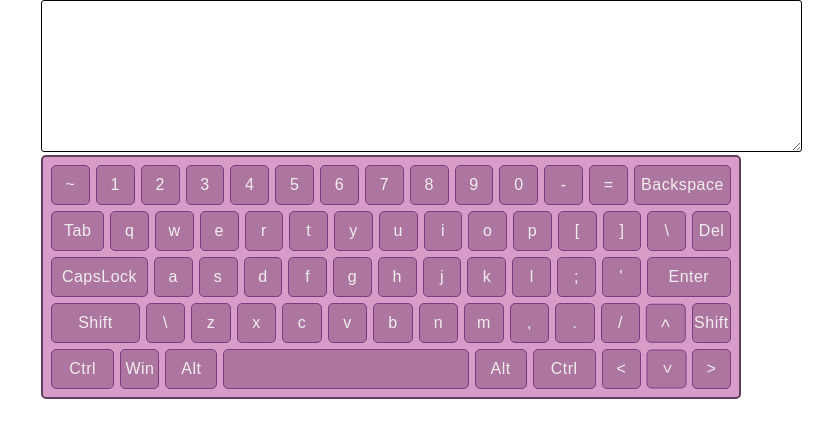
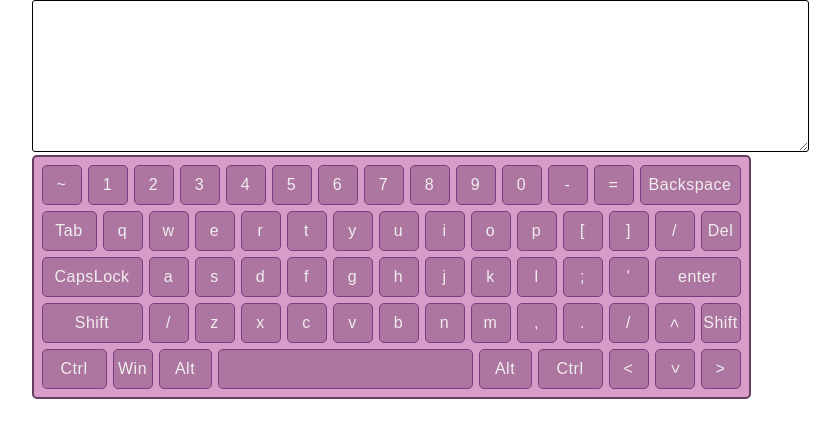
Before and after one commit to pinkpony1106/virtual-keyboard, a plain HTML site: page index.html in a window 1280 px wide. Shown: the whole page, without its empty margins (249-1089 px from the left). Drawn offline with Linux system fonts and the light colour scheme.

Commit message:
feat: done the generation of DOM elements

```diff
--- a/index.html
+++ b/index.html
@@ -7,19 +7,21 @@
     <link rel="stylesheet" href="./style.css" />
     <title>Virtual-keyboard</title>
   </head>
-  <body>
-    <div class="wrapper">
+  <body></body>
+  <script src="./script.js" async></script>
+</html>
+
+<!-- <div class="wrapper">
       <div class="container">
         <textarea
           name="textarea"
           id=""
-          cols="93"
+          cols="95"
           rows="10"
           class="text-input"
           readonly
         ></textarea>
         <div class="keyboard">
-          <div class="line">
           <button class="key content">~</button>
           <button class="key content">1</button>
           <button class="key content">2</button>
@@ -34,8 +36,6 @@
           <button class="key content">-</button>
           <button class="key content">=</button>
           <button class="key backspace">Backspace</button>
-          </div>
-          <div class="line">
           <button class="key tab">Tab</button>
           <button class="key content alpha">q</button>
           <button class="key content alpha">w</button>
@@ -51,8 +51,6 @@
           <button class="key content">]</button>
           <button class="key content">\</button>
           <button class="key">Del</button>
-          </div>
-          <div class="line">
           <button class="key capslock">CapsLock</button>
           <button class="key content alpha">a</button>
           <button class="key content alpha">s</button>
@@ -66,8 +64,6 @@
           <button class="key content">;</button>
           <button class="key content">'</button>
           <button class="key enter">Enter</button>
-          </div>
-          <div class="line">
           <button class="key shift_left">Shift</button>
           <button class="key content">\</button>
           <button class="key content alpha">z</button>
@@ -82,8 +78,6 @@
           <button class="key content">/</button>
           <button class="key arrow_top">></button>
           <button class="key shift_right">Shift</button>
-          </div>
-          <div class="line">
           <button class="key ctrl">Ctrl</button>
           <button class="key">Win</button>
           <button class="key alt">Alt</button>
@@ -95,8 +89,4 @@
           <button class="key arrow_right">></button>
         </div>
       </div>
-      </div>
-    </div>
-  </body>
-  <script src="./script.js" async></script>
-</html>
+    </div> -->
--- a/script.js
+++ b/script.js
@@ -1,40 +1,123 @@
-// function qwertyKeyboard() {
-//   let key = document.getElementById("t").value;
-//   alert(key);
+document.body.innerHTML =
+  "<div class='wrapper'><div class='container'><textarea name='textarea' id='' cols='95' rows='10' class='text-input' readonly ></textarea><div class='keyboard'></div></div></div>";
+
+const keyboardKeys = [
+  { value: "~", code: 192, class: "key content symbol" },
+  { value: "1", code: 49, class: "key content number" },
+  { value: "2", code: 50, class: "key content number" },
+  { value: "3", code: 51, class: "key content number" },
+  { value: "4", code: 52, class: "key content number" },
+  { value: "5", code: 53, class: "key content number" },
+  { value: "6", code: 54, class: "key content number" },
+  { value: "7", code: 55, class: "key content number" },
+  { value: "8", code: 56, class: "key content number" },
+  { value: "9", code: 57, class: "key content number" },
+  { value: "0", code: 48, class: "key content number" },
+  { value: "-", code: 189, class: "key content symbol" },
+  { value: "=", code: 187, class: "key content symbol" },
+  { value: "Backspace", code: 8, class: "key backspace" },
+
+  { value: "Tab", code: 9, class: "key tab" },
+  { value: "q", code: 81, class: "key content alpha" },
+  { value: "w", code: 87, class: "key content alpha" },
+  { value: "e", code: 69, class: "key content alpha" },
+  { value: "r", code: 82, class: "key content alpha" },
+  { value: "t", code: 84, class: "key content alpha" },
+  { value: "y", code: 89, class: "key content alpha" },
+  { value: "u", code: 85, class: "key content alpha" },
+  { value: "i", code: 73, class: "key content alpha" },
+  { value: "o", code: 79, class: "key content alpha" },
+  { value: "p", code: 80, class: "key content alpha" },
+  { value: "[", code: 219, class: "key content symbol" },
+  { value: "]", code: 221, class: "key content symbol" },
+  { value: "/", code: 220, class: "key content symbol" },
+  { value: "Del", code: 46, class: "key delete" },
+
+  { value: "CapsLock", code: 20, class: "key capslock" },
+  { value: "a", code: 65, class: "key content alpha" },
+  { value: "s", code: 83, class: "key content alpha" },
+  { value: "d", code: 68, class: "key content alpha" },
+  { value: "f", code: 70, class: "key content alpha" },
+  { value: "g", code: 71, class: "key content alpha" },
+  { value: "h", code: 72, class: "key content alpha" },
+  { value: "j", code: 74, class: "key content alpha" },
+  { value: "k", code: 75, class: "key content alpha" },
+  { value: "l", code: 76, class: "key content alpha" },
+  { value: ";", code: 186, class: "key content symbol" },
+  { value: "'", code: 222, class: "key content symbol" },
+  { value: "enter", code: 13, class: "key enter" },
+
+  { value: "Shift", code: 16, class: "key shift_left" },
+  { value: "/", code: 220, class: "key content symbol" },
+  { value: "z", code: 90, class: "key content alpha" },
+  { value: "x", code: 88, class: "key content alpha" },
+  { value: "c", code: 67, class: "key content alpha" },
+  { value: "v", code: 86, class: "key content alpha" },
+  { value: "b", code: 66, class: "key content alpha" },
+  { value: "n", code: 78, class: "key content alpha" },
+  { value: "m", code: 77, class: "key content alpha" },
+  { value: ",", code: 190, class: "key content symbol" },
+  { value: ".", code: 188, class: "key content symbol" },
+  { value: "/", code: 191, class: "key content symbol" },
+  { value: ">", code: 38, class: "key arrow_top" },
+  { value: "Shift", code: 16, class: "key shift_right" },
+
+  { value: "Ctrl", code: 17, class: "key ctrl" },
+  { value: "Win", code: 91, class: "key win" },
+  { value: "Alt", code: 18, class: "key alt" },
+  { value: "", code: 32, class: "key space" },
+  { value: "Alt", code: 18, class: "key alt" },
+  { value: "Ctrl", code: 17, class: "key ctrl" },
+  { value: "<", code: 37, class: "key arrow_left" },
+  { value: ">", code: 40, class: "key arrow_bottom" },
+  { value: ">", code: 39, class: "key arrow_right" },
+];
+
+const keyboard = document.querySelector(".keyboard");
+
+let keyboardDone = "";
+
+for (key of keyboardKeys) {
+  keyboardDone +=
+    "<button class='" + key.class + "'>" + key.value + "</button>";
+}
+keyboard.innerHTML = keyboardDone;
+
+// const container = document.querySelector(".container");
+// const textarea = document.querySelector(".text-input");
+// const alphabet = document.querySelectorAll(".alpha");
+// const key = document.querySelectorAll(".key");
+
+// function keyboardClick(e) {
+//   if (e.target.classList.contains("key")) {
+//     if (e.target.classList.contains("space")) {
+//       textarea.textContent += " ";
+//     }
+//     if (e.target.classList.contains("content")) {
+//       const getContent = e.target.textContent;
+//       textarea.textContent += getContent;
+//     }
+//     if (e.target.classList.contains("backspace")) {
+//       textarea.textContent = textarea.textContent.substring(
+//         0,
+//         textarea.textContent.length - 1
+//       );
+//     }
+//   } else {
+//     return;
+//   }
 // }
 
-"use strict";
-const container = document.querySelector(".container");
-const textarea = document.querySelector(".text-input");
-const alphabet = document.querySelectorAll(".alpha");
-const key = document.querySelectorAll(".key");
+// container.addEventListener("click", );
 
-container.addEventListener("click", function (e) {
-  if (e.target.classList.contains("key")) {
-    if (e.target.classList.contains("space")) {
-      textarea.textContent += " ";
-    }
-    if (e.target.classList.contains("content")) {
-      const getContent = e.target.textContent;
-      textarea.textContent += getContent;
-    }
-    if (e.target.classList.contains("backspace")) {
-      textarea.textContent = textarea.textContent.substring(
-        0,
-        textarea.textContent.length - 1
-      );
-    }
-  } else {
-    return;
-  }
-});
-
-document.addEventListener(
-  "keydown",
-  (event) => {
-    let name = event.key;
-    let code = event.code;
-    textarea = textarea + name;
-  },
-  false
-);
+// document.addEventListener(
+//   "keydown",
+//   (event) => {
+//     let name = event.key;
+//     let code = event.code;
+//     console.log(code, name);
+//     textarea.textContent = textarea.textContent + name;
+//     //if (event)
+//   },
+//   false
+// );
--- a/style.css
+++ b/style.css
@@ -42,7 +42,7 @@ body {
   overflow: hidden;
 }
 .container {
-  max-width: 700px;
+  max-width: 719px;
   margin: 0 auto;
 }
 textarea {
@@ -50,18 +50,15 @@ textarea {
   border-radius: 3px;
 }
 .keyboard {
-  position: relative;
+  display: flex;
+  flex-direction: row;
+  flex-wrap: wrap;
   border-radius: 5px;
   border: 2px solid rgb(100, 62, 97);
   background-color: rgb(216, 156, 201);
   padding: 5px;
 }
-/*line_1__________________________________________________line_1*/
-.line {
-  display: flex;
-  flex-direction: row;
-  justify-content: flex-start;
-}
+
 .key {
   display: flex;
   flex-direction: column;
@@ -79,18 +76,21 @@ textarea {
   background-color: rgb(173, 118, 160);
   cursor: pointer;
 }
+.key:active {
+  background-color: rgb(158, 173, 118);
+}
 .backspace,
 .capslock {
-  width: 100px;
+  width: 101px;
 }
 .tab {
   width: 55px;
 }
 .enter {
-  width: 87px;
+  width: 86px;
 }
 .shift_left {
-  width: 90px;
+  width: 101px;
 }
 .shift_right {
   width: 40px;
@@ -102,7 +102,7 @@ textarea {
   transform: rotate(90deg);
 }
 .space {
-  width: 252px;
+  width: 255px;
 }
 .ctrl {
   width: 65px;
```
Lines whose indentation alone changed are shown as unchanged.
